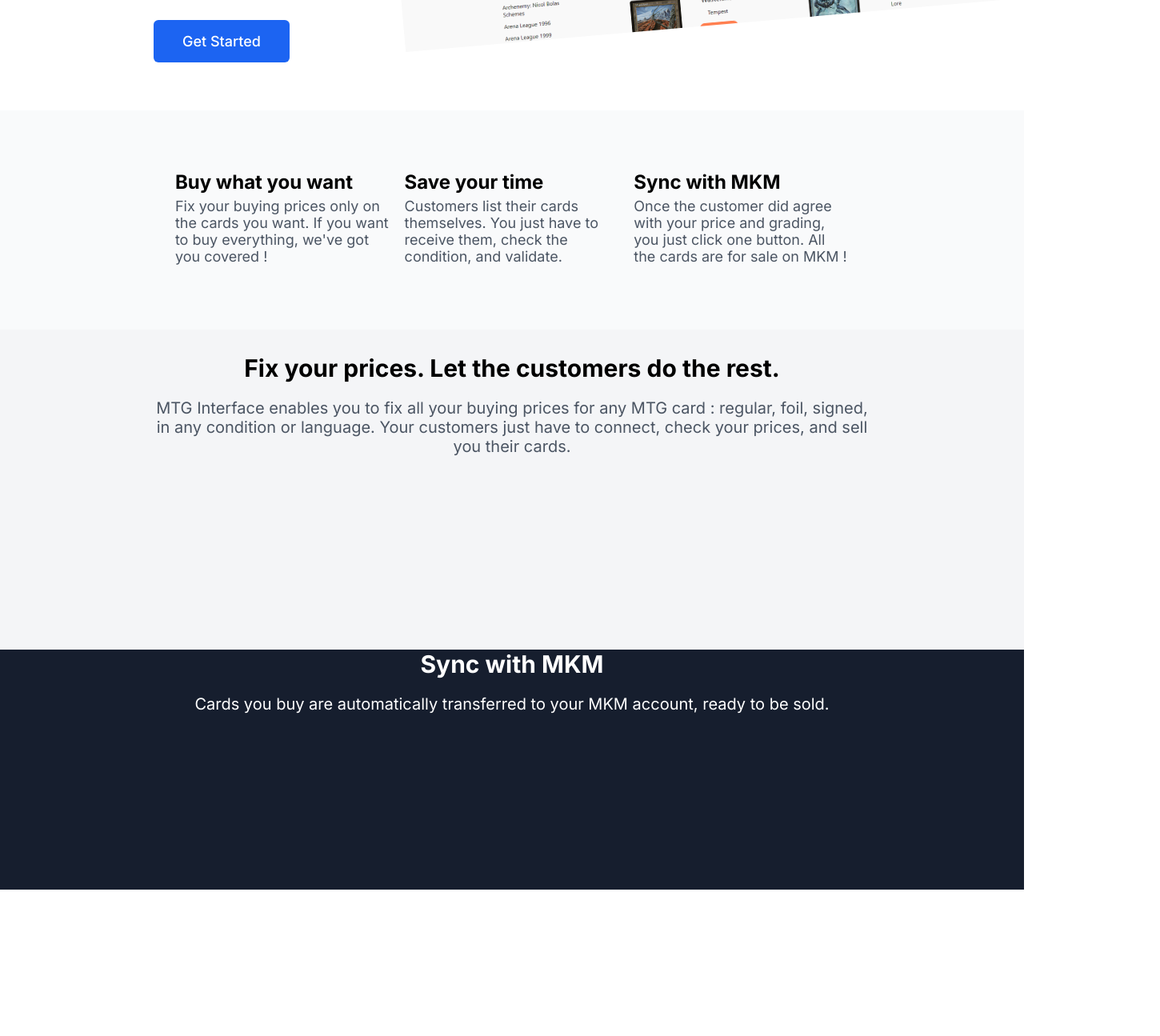
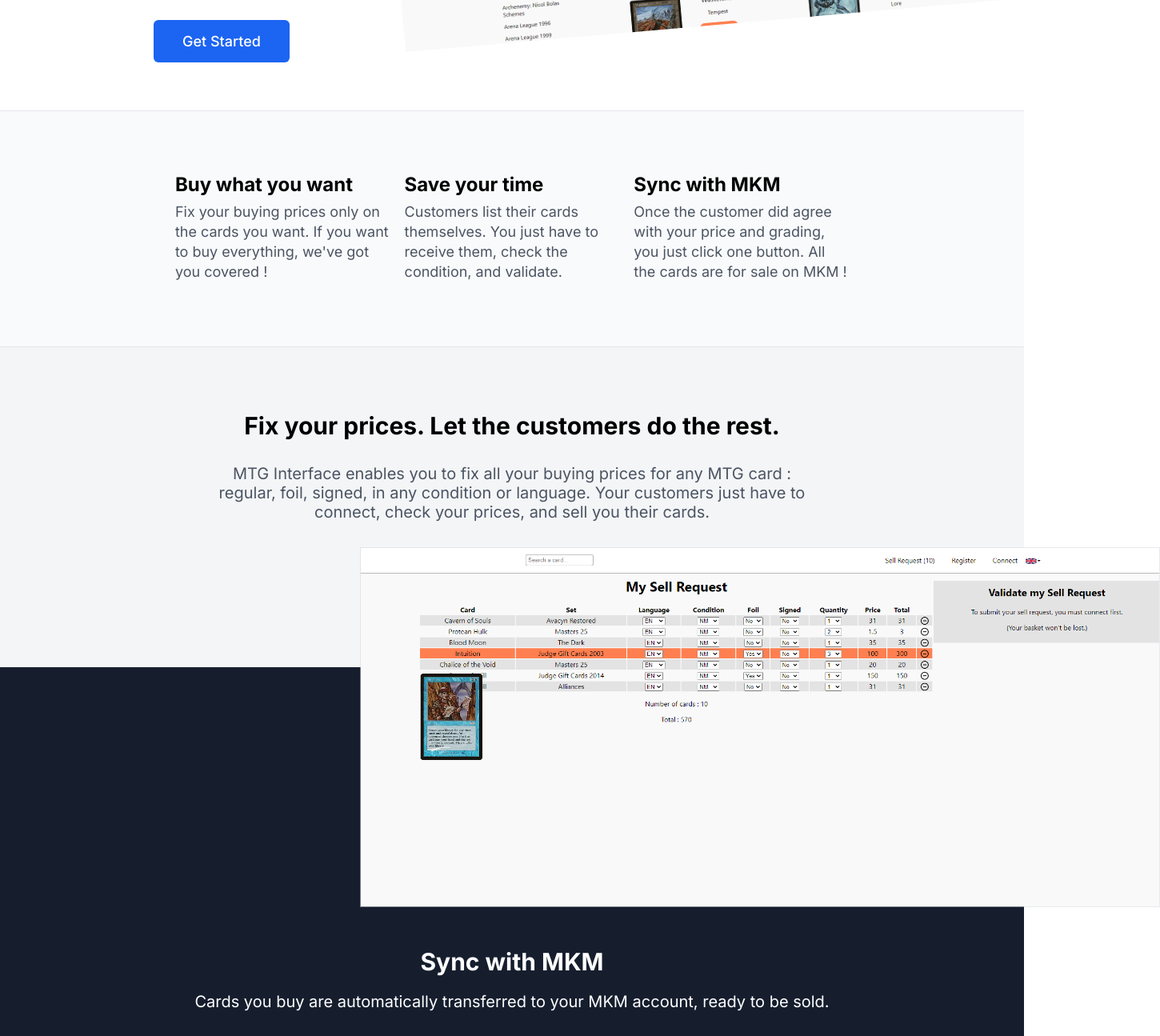
Before and after one commit to YoannBuzenet/mbi_web, a Next.js app: page / in a window 1280 px wide. Shown: the part 480-1775 px from the top of the page at 80% size, 1450 px wide, since content can reach past the window. Before the commit the page ends 1592 px from the top, so only its background shows below. Built offline with nearby package versions, Linux system fonts and the light colour scheme.

Commit message:
css ongoing

```diff
--- a/pages/index.js
+++ b/pages/index.js
@@ -75,6 +75,9 @@ export default function Home() {
               Your customers just have to connect, check your prices, and sell
               you their cards.
             </p>
+            <div>
+              <img src="/images/sampleBasket.png" />
+            </div>
           </div>
         </div>
         <div className="fourth-liner">
--- a/style.css
+++ b/style.css
@@ -1,7 +1,9 @@
 /**********************/
 /*******GENERAL*******/
 /**********************/
-
+:root {
+  --line-height: 2.4rem;
+}
 * {
   box-sizing: border-box;
   font-family: "Inter", sans-serif;
@@ -77,15 +79,17 @@ ul {
 
 .first-liner .software-image img {
   position: absolute;
-  width: 900px;
+  width: 1200px;
   transform: rotate(-5deg);
-  right: -250px;
+  right: -500px;
   top: -50px;
   z-index: -1;
 }
 
 .second-liner {
   background-color: #f9fafb;
+  border-top: 1px solid rgba(210, 214, 220, 0.5);
+  border-bottom: 1px solid rgba(210, 214, 220, 0.5);
 }
 
 .cards-container {
@@ -98,7 +102,7 @@ ul {
   font-size: 1.4rem;
   width: 30%;
   margin: 0 1%;
-  line-height: 2rem;
+  line-height: var(--line-height);
 }
 
 .card .card-title {
@@ -118,19 +122,29 @@ ul {
   height: 400px;
   background-color: rgb(244, 245, 247);
   padding: 3rem 0;
+  text-align: center;
+}
+
+.third-liner h2.punchline {
+  max-width: 768px;
+  padding-top: 5rem;
+  padding-bottom: 3rem;
+  margin: auto;
 }
 .third-liner p {
   color: rgb(75, 85, 99);
   font-size: 2rem;
-  text-align: center;
+  max-width: 768px;
+  margin: auto;
+  line-height: var(--line-height);
 }
 
 .third-liner img {
   position: absolute;
   width: 1000px;
-  top: 50;
   left: 450px;
-  z-index: 0;
+  top: 250px;
+  border: 1px solid rgba(210, 214, 220, 0.5);
 }
 
 h2.punchline {
@@ -142,7 +156,8 @@ h2.punchline {
 .fourth-liner {
   background-color: #161e2e;
   color: white;
-  height: 300px;
+  height: 600px;
+  padding-top: 35rem;
 }
 
 .fourth-liner p {
```
Also changed, not shown: public/images/sampleBasket.png (added).
